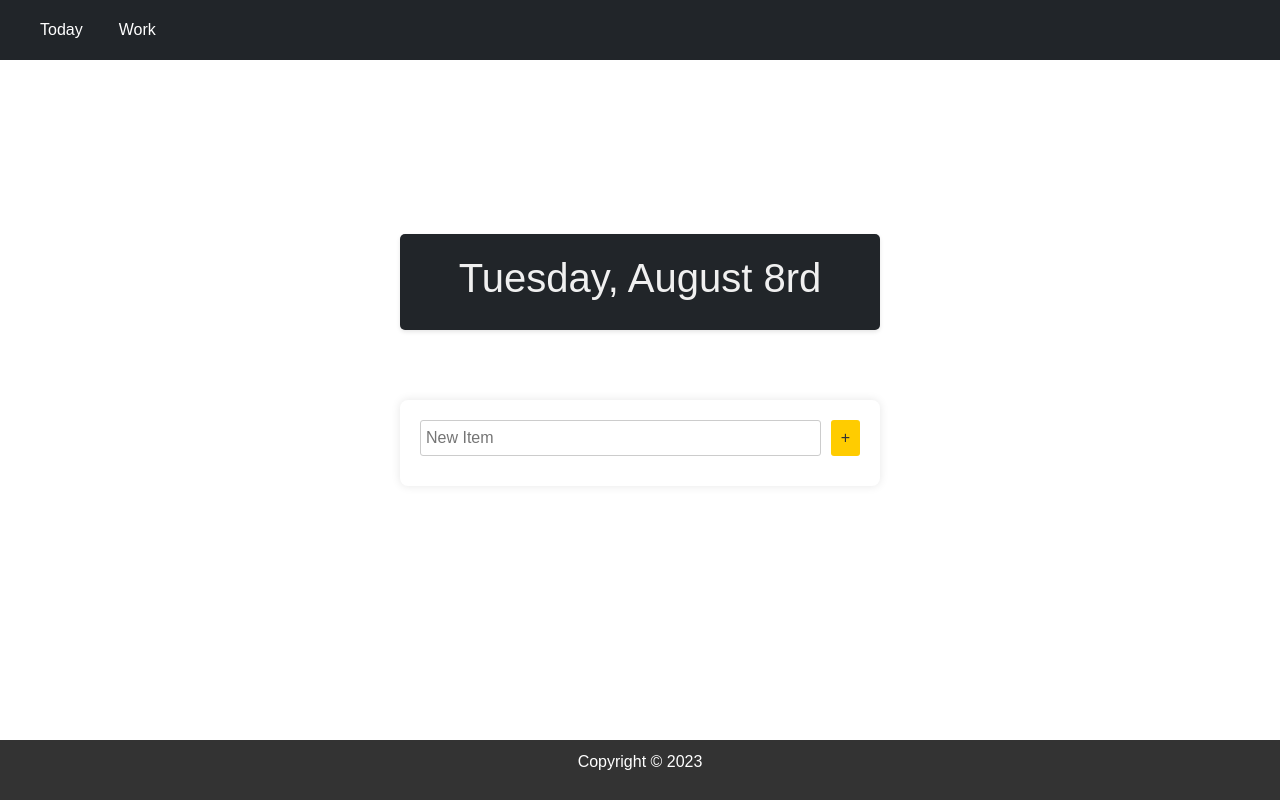
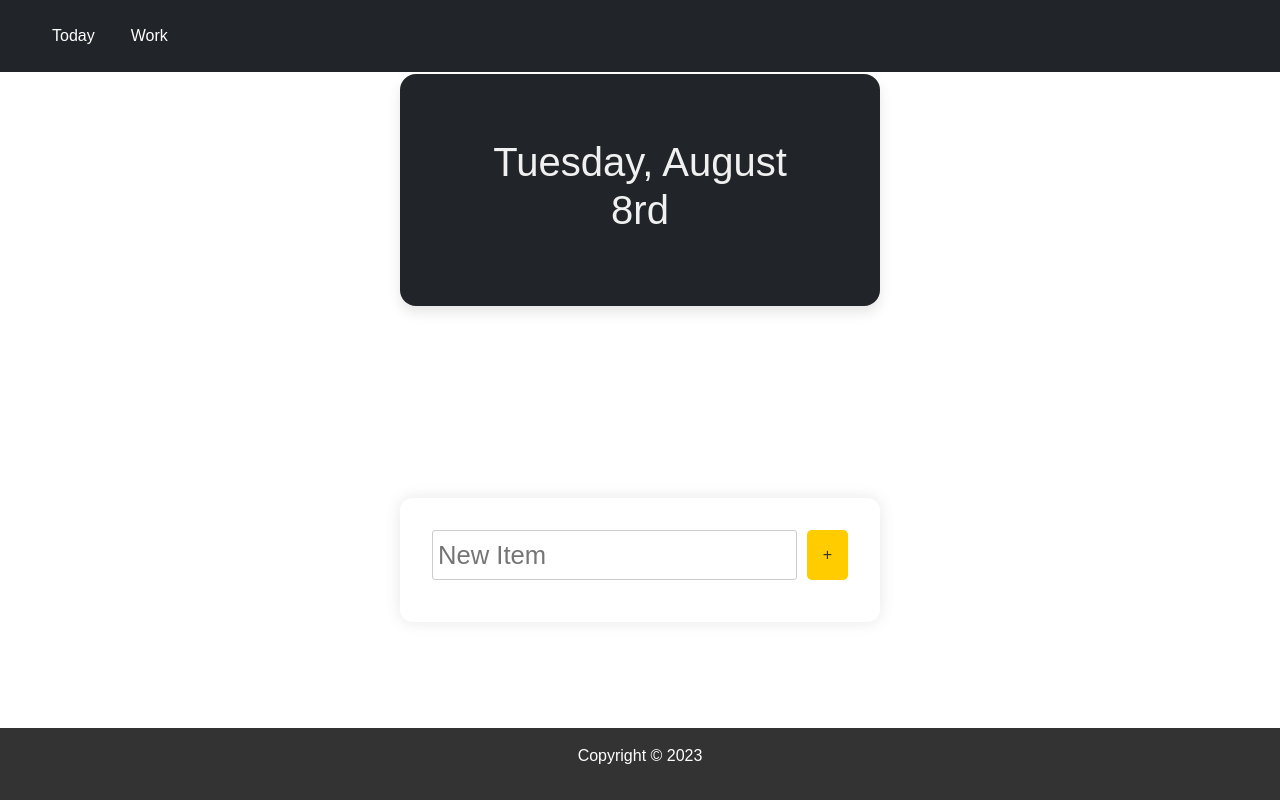
Before and after one commit to mohamed-senhaby/ToDo-List-Web-Application, a Node server app: page / in a window 1280 px wide. Run offline with Node 20, Linux system fonts and the light colour scheme; some web fonts are replaced.

Commit message:
Update public/styles/styel.css

```diff
--- a/public/styles/styel.css
+++ b/public/styles/styel.css
@@ -24,7 +24,7 @@ header {
 header .navbar {
   display: flex;
   justify-content: space-between;
-  padding: 10px 20px;
+  padding: 1em 2em;
 }
 
 header .navbar a {
@@ -52,13 +52,13 @@ main .box1 {
   display: flex;
   flex-direction: column;
   align-items: center;
-  margin-bottom: 50px;
+  margin-bottom: 5em;
   width: 30rem;
   height: auto;
-  padding: 20px;
+  padding: 2em;
   background-color: #212529;
-  border-radius: 5px;
-  box-shadow: 0 2px 4px rgba(0, 0, 0, 0.1);
+  border-radius: 0.5em;
+  box-shadow: 0 0.2em 0.4em rgba(0, 0, 0, 0.1);
   color: #f0f0f0;
   font-size: 2rem; /* Change the font size here */
 }
@@ -66,11 +66,11 @@ main .box1 {
 /* Styles for the .mainBox container */
 .box {
   width: 30rem;
-  margin: 20px auto;
+  margin: 2em auto;
   background-color: #fff;
-  border-radius: 8px;
-  padding: 20px;
-  box-shadow: 0 0 10px rgba(0, 0, 0, 0.1);
+  border-radius: 0.8em;
+  padding: 2em;
+  box-shadow: 0 0 1em rgba(0, 0, 0, 0.1);
 }
 
 .item {
@@ -91,11 +91,11 @@ label {
 
 input[type="text"] {
   flex: 1; /* Let the input field take the remaining available width */
-  padding: 10px;
-  border: 1px solid #ccc;
-  border-radius: 4px;
-  margin-right: 10px;
-  font-size: 16px;
+  padding: 1em;
+  border: 0.1em solid #ccc;
+  border-radius: 0.4em;
+  margin-right: 1em;
+  font-size: 1.6em;
 }
 
 input[type="checkbox"] {
@@ -115,7 +115,7 @@ hr {
 /* Style the footer */
 footer {
   text-align: center;
-  padding: 10px;
+  padding: 1em;
   background-color: #333;
   color: #fff;
   flex-shrink: 0;
@@ -136,11 +136,11 @@ form.item input[type="text"] {
 }
 
 form.item button[type="submit"] {
-  padding: 5px 10px;
+  padding: 0.5em 1em;
   background-color: #ffcc00;
   color: #333;
   border: none;
-  border-radius: 3px;
+  border-radius: 0.3em;
   cursor: pointer;
 }
 
```
